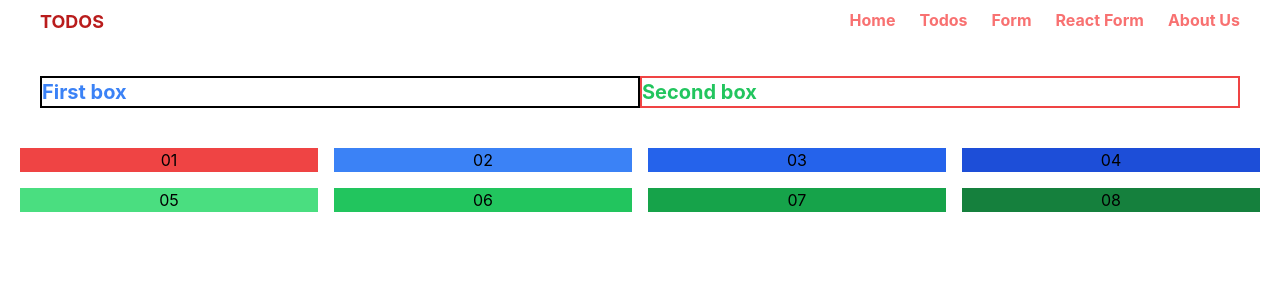
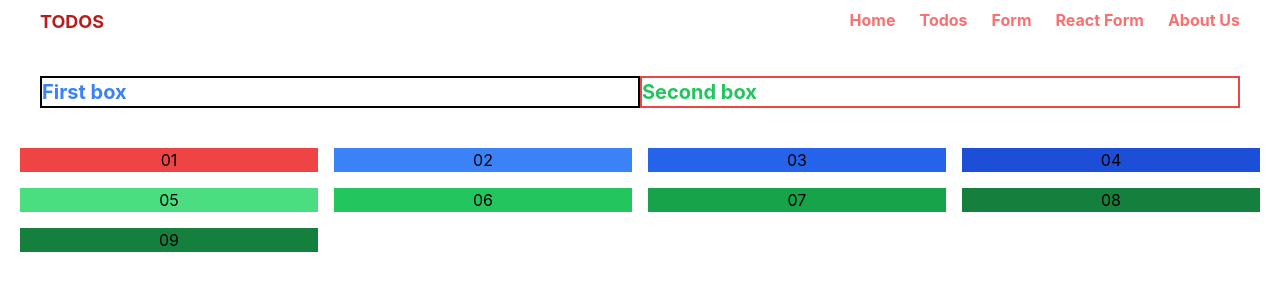
Before and after one commit to munib-majid-work/React, a React (Create React App) app: page / in a window 1280 px wide. Shown: the top 300 px of the page. Built offline with nearby package versions, Linux system fonts and the light colour scheme.

Commit message:
added div in the home page

```diff
--- a/src/Pages/Home/index.js
+++ b/src/Pages/Home/index.js
@@ -22,6 +22,7 @@ const Home = () => {
         <div className="text-center bg-green-500">06</div>
         <div className="text-center bg-green-600">07</div>
         <div className="text-center bg-green-700">08</div>
+        <div className="text-center bg-green-700">09</div>
       </div>
     </>
   );
```
